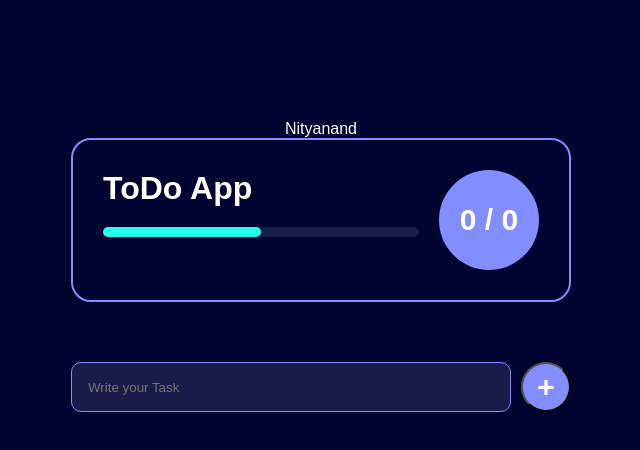
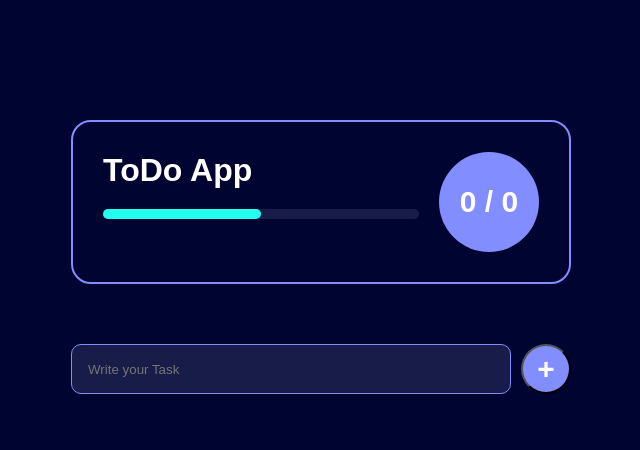
Before and after one commit to Nityanand17/TO-DO, a plain HTML site: page index.html in a window 1280 px wide. Shown: the whole page, without its empty margins (319-959 px from the left). Drawn offline with nearby package versions, Linux system fonts and the light colour scheme.

Commit message:
Update index.html

```diff
--- a/index.html
+++ b/index.html
@@ -8,7 +8,7 @@
 </head>
 <body>
     <div class="container">
-        <p>Nityanand</p>
+
         <div class="stats-container">
             <div class="details">
                 <h1>ToDo App</h1>
```
